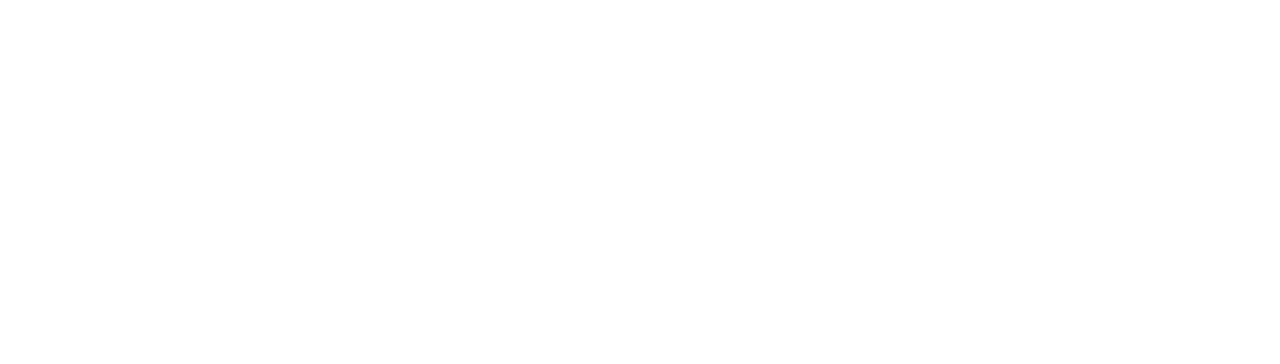
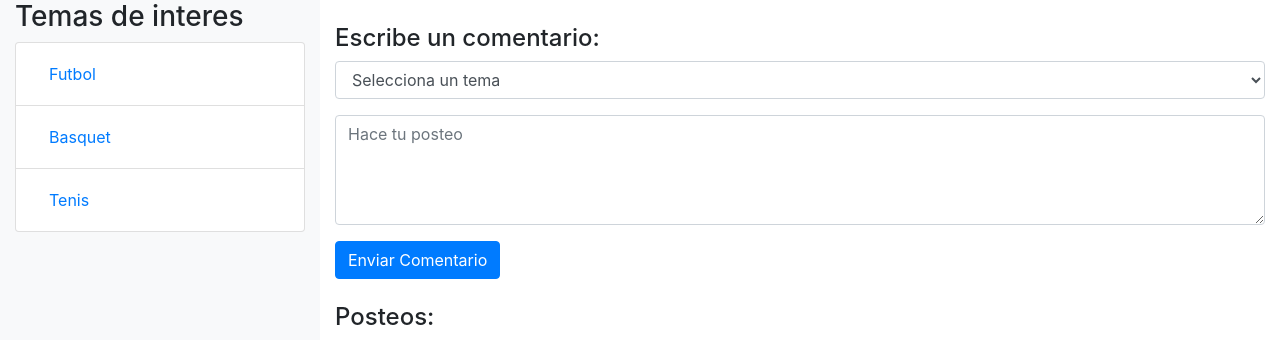
Before and after one commit to joaquinmartinez2912/flaskIntegral, a Flask app: page /principal in a window 1280 px wide. Before the commit the part shown is empty. Shown: the top 364 px of the page. Run offline with Flask 3, Linux system fonts and the light colour scheme; some libraries are stand-ins or nearby versions.

Commit message:
Armado de template para main

```diff
--- a/templates/main.html
+++ b/templates/main.html
@@ -2,12 +2,54 @@
 
 {% block title %}
 
-Inicio
+Principal
 
 {% endblock %}
 
 {% block body %}
 
-
+<div class="container-fluid">
+    <div class="row">
+        <!-- Barra lateral con lista de nombres como botones -->
+        <div class="col-md-3 bg-light sidebar">
+            <h3>Temas de interes</h3>
+            <ul class="list-group">
+                <li class="list-group-item"><a href="#comentario1" class="btn btn-link">Futbol</a></li>
+                <li class="list-group-item"><a href="#comentario2" class="btn btn-link">Basquet</a></li>
+                <li class="list-group-item"><a href="#comentario3" class="btn btn-link">Tenis</a></li>
+                <!-- Agrega más nombres según sea necesario -->
+            </ul>
+        </div>
+        <!-- Sección principal -->
+        <div class="col-md-9">
+            <!-- Caja de texto con lista desplegable para temas -->
+            <div class="mt-4">
+                <h4>Escribe un comentario:</h4>
+                <form id="commentForm">
+                    <div class="form-group">
+                        <select class="form-control" id="topicSelect">
+                            <option value="">Selecciona un tema</option>
+                            <option value="Tema 1">Tema 1</option>
+                            <option value="Tema 2">Tema 2</option>
+                            <option value="Tema 3">Tema 3</option>
+                            <!-- Agrega más temas según sea necesario -->
+                        </select>
+                    </div>
+                    <div class="form-group">
+                        <textarea class="form-control" rows="4" id="commentInput" placeholder="Hace tu posteo"></textarea>
+                    </div>
+                    <button type="submit" class="btn btn-primary">Enviar Comentario</button>
+                </form>
+            </div>
+            <!-- Lista de comentarios escritos -->
+            <div class="mt-4">
+                <h4>Posteos:</h4>
+                <ul class="list-group" id="commentList">
+                    <!-- Los comentarios se agregarán dinámicamente a través de JavaScript -->
+                </ul>
+            </div>
+        </div>
+    </div>
+</div>
 
 {% endblock %}
```
